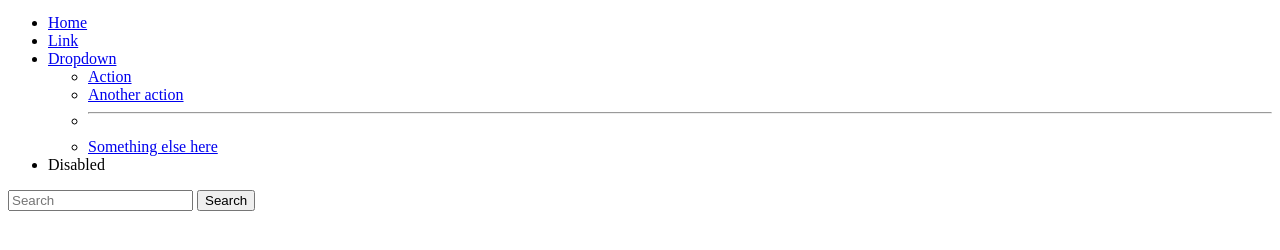
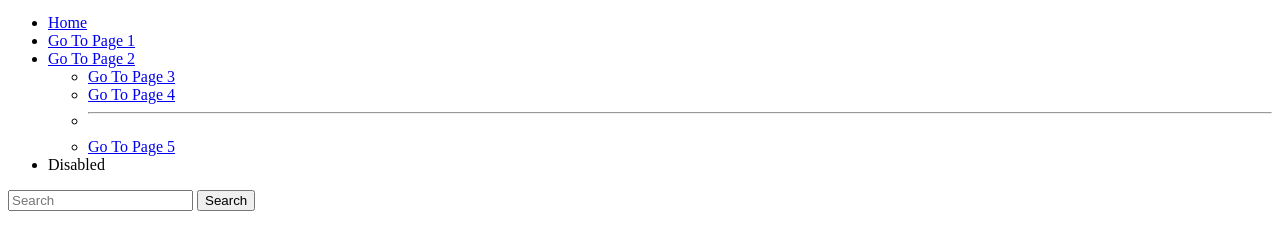
Before and after one commit to FenixStri/4033Homework1, a plain HTML site: page index.html in a window 1280 px wide. Shown: the part 86-336 px from the top of the page. Drawn offline with Linux system fonts and the light colour scheme.

Commit message:
Update index.html

```diff
--- a/index.html
+++ b/index.html
@@ -13,17 +13,17 @@
           <a class="nav-link active" aria-current="page" href="#">Home</a>
         </li>
         <li class="nav-item">
-          <a class="nav-link" href="#">Link</a>
+          <a class="nav-link" href="page1.html">Go To Page 1</a>
         </li>
         <li class="nav-item dropdown">
-          <a class="nav-link dropdown-toggle" href="#" role="button" data-bs-toggle="dropdown" aria-expanded="false">
-            Dropdown
+          <a class="nav-link dropdown-toggle" href="page2.html" role="button" data-bs-toggle="dropdown" aria-expanded="false">
+           Go To Page 2
           </a>
           <ul class="dropdown-menu">
-            <li><a class="dropdown-item" href="#">Action</a></li>
-            <li><a class="dropdown-item" href="#">Another action</a></li>
+            <li><a class="dropdown-item" href="page3.html">Go To Page 3</a></li>
+            <li><a class="dropdown-item" href="page4.html">Go To Page 4</a></li>
             <li><hr class="dropdown-divider"></li>
-            <li><a class="dropdown-item" href="#">Something else here</a></li>
+            <li><a class="dropdown-item" href="page5.html">Go To Page 5</a></li>
           </ul>
         </li>
         <li class="nav-item">
```
